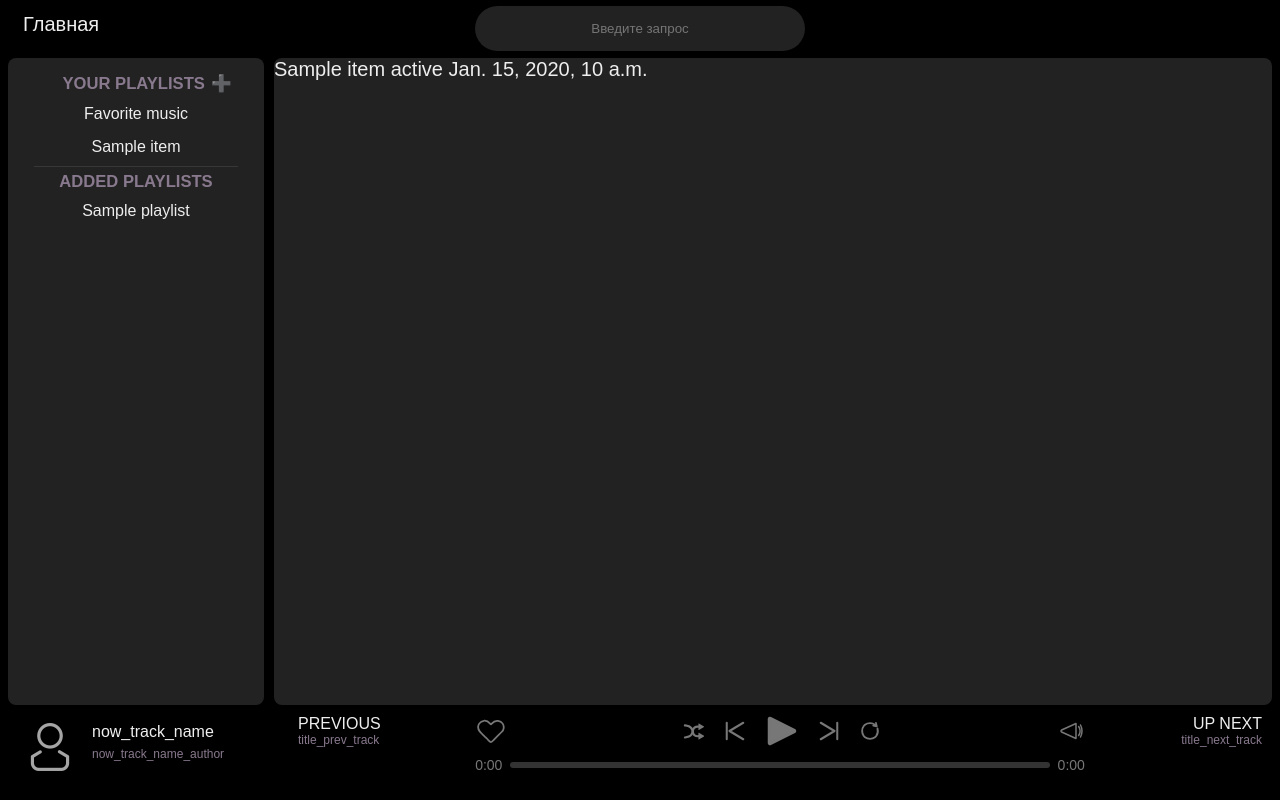
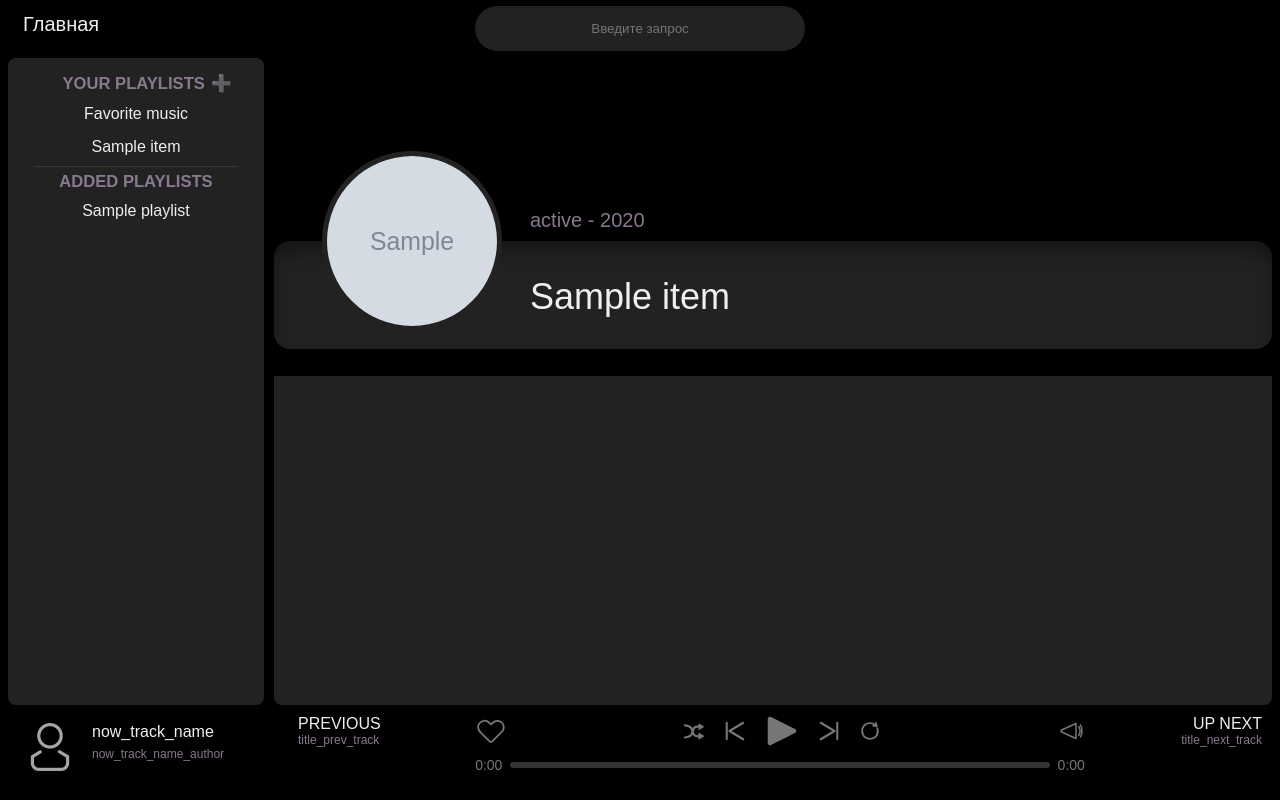
Before and after one commit to Vombit/quasar, a Django app: template music/templates/music/discography.html in a window 1280 px wide. Run offline with Django 3.2, Linux system fonts and the light colour scheme; the template is opened without the code that fills it: most values are stand-ins (such as "Sample title", 1, 10 or a date in 2020); grey boxes marked "Sample" are stand-in pictures; some libraries are stand-ins or nearby versions.

Commit message:
discography

```diff
--- a/music/static/music/main.css
+++ b/music/static/music/main.css
@@ -728,12 +728,24 @@ hr {
     overflow: overlay;
     overflow-x: hidden;
 }
+.content_page_disco {
+    width: 100%;
+    height: 100%;
+    overflow: overlay;
+    overflow-x: hidden;
+}
 .content_header {
     background-color: var(--sub_color);
     display: grid;
     grid-template-rows: 1% auto;
     box-shadow: 0px 12px 24px -8px rgba(0, 0, 0, 0.6) inset;
     background: #ffffff;
+}
+.content_header_disco {
+    background-color: #000;
+    display: grid;
+    grid-template-rows: 1% auto;
+    box-shadow: 0px 12px 24px -8px rgba(0, 0, 0, 0.6) inset;
 }
 .content_sub_info {
     position:relative;
@@ -753,6 +765,14 @@ hr {
     margin-right: 6px;
     font-size: 16px;
     white-space: nowrap;
+}
+.content_body_disco {
+    background-color: #222;
+    border-radius: 16px;
+    margin-top: -135px;
+    padding: 0 32px;
+    padding-top: 108px;
+    box-shadow: 0px 12px 24px -8px rgba(0, 0, 0, 0.6) inset;
 }
 .content_body {
     background-color: #222;
--- a/music/templates/music/pages/author.html
+++ b/music/templates/music/pages/author.html
@@ -28,7 +28,7 @@
             </div>
             <div class="sub_title">
                 <h2 class="profile_content_label">Альбомы</h2>
-                <div class="view_all">ДРУГИЕ</div>
+                <div class="view_all"><a href="{{ id }}/discography" class="link">ДРУГИЕ</a></div>
             </div>
             <div class="content_body_container">
                 {% for item in albums|slice:":8" %}
--- a/music/templates/music/pages/discography.html
+++ b/music/templates/music/pages/discography.html
@@ -1,14 +1,29 @@
-<div class="content_page">
-    {% for item in albums %}
-        {{ item.name }}
-        {{ item.album_status }}
-        {{ item.date_album }}
-
-        {% for item_t in tracks %}
-            {% if item_t.album == item %}
-                {% include 'music/parts/track.html' %}
+{% load static %}{% load thumbnail %}
+<div class="content_page_disco">
+    {% for item_a in albums %}
+    <div class="content_header_disco">
+        <div class="content_sub_info">
+        </div>
+        <div class="content_info_block">
+            {% if not item_a.image %}
+                <img src="/media/" class="content_info_img" onerror="imgError(this);">
             {% endif %}
-        {% endfor %}
-        <br><br><br><br>
+            {% thumbnail item_a.image "256x256" crop="center" as im %}
+                <img src="/media/{{ im }}" class="content_info_img" onerror="imgError(this);">
+            {% endthumbnail %}
+            <div class="content_type">{{ item_a.get_album_status_display }} - {{ item_a.date_album|date:"Y" }}</div>
+            <div class="content_info_text">{{ item_a.name }}</div>
+        </div>
+    </div>
+    <div class="content_body_disco">
+        <div class="tracks_array">
+            {% for item in tracks %}
+                {% if item.album == item_a %}
+                    {% include 'music/parts/track.html' %}
+                {% endif %}
+            {% endfor %}
+        </div>
+    </div>
+    <br><br><br>
     {% endfor %}
 </div>
```
